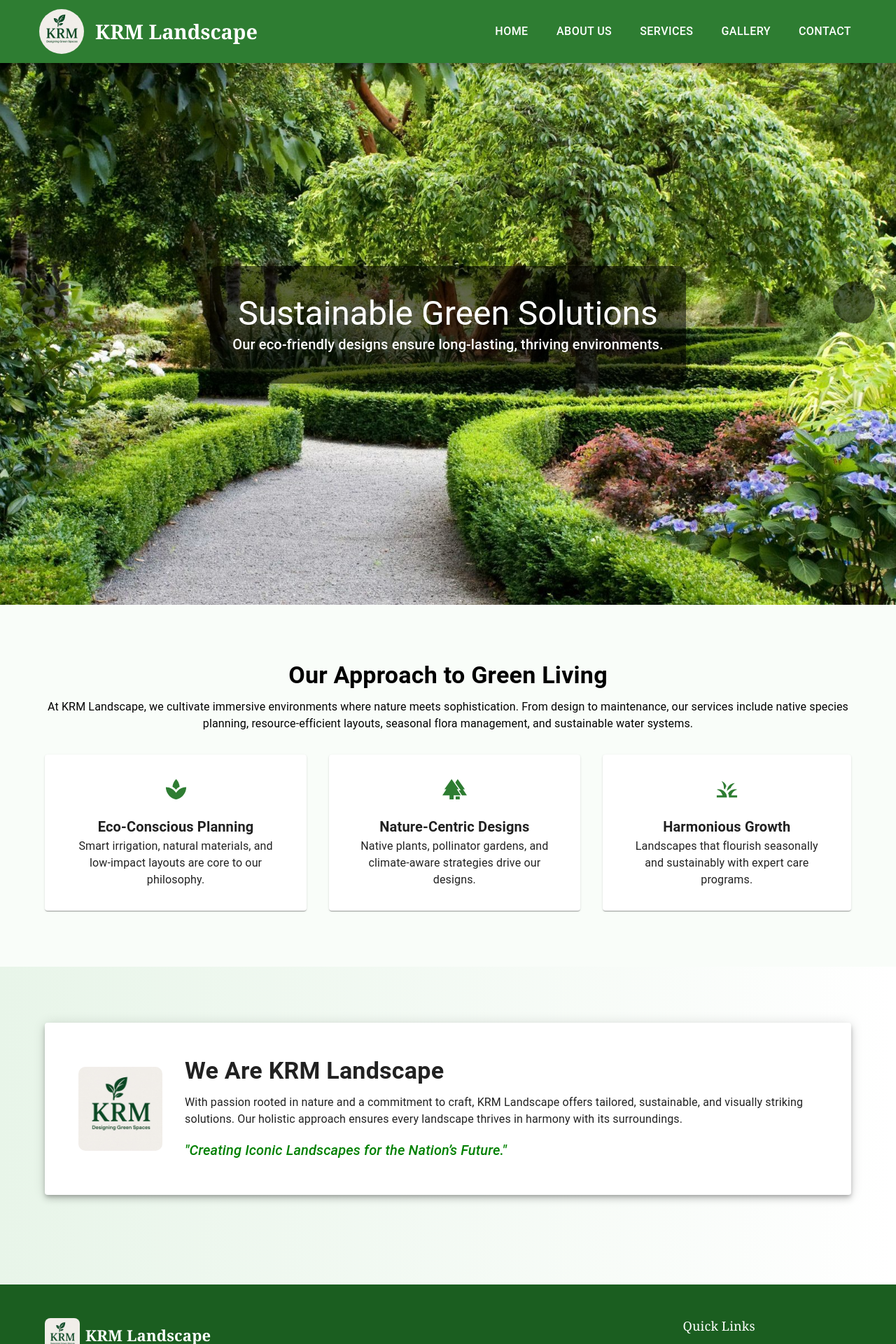
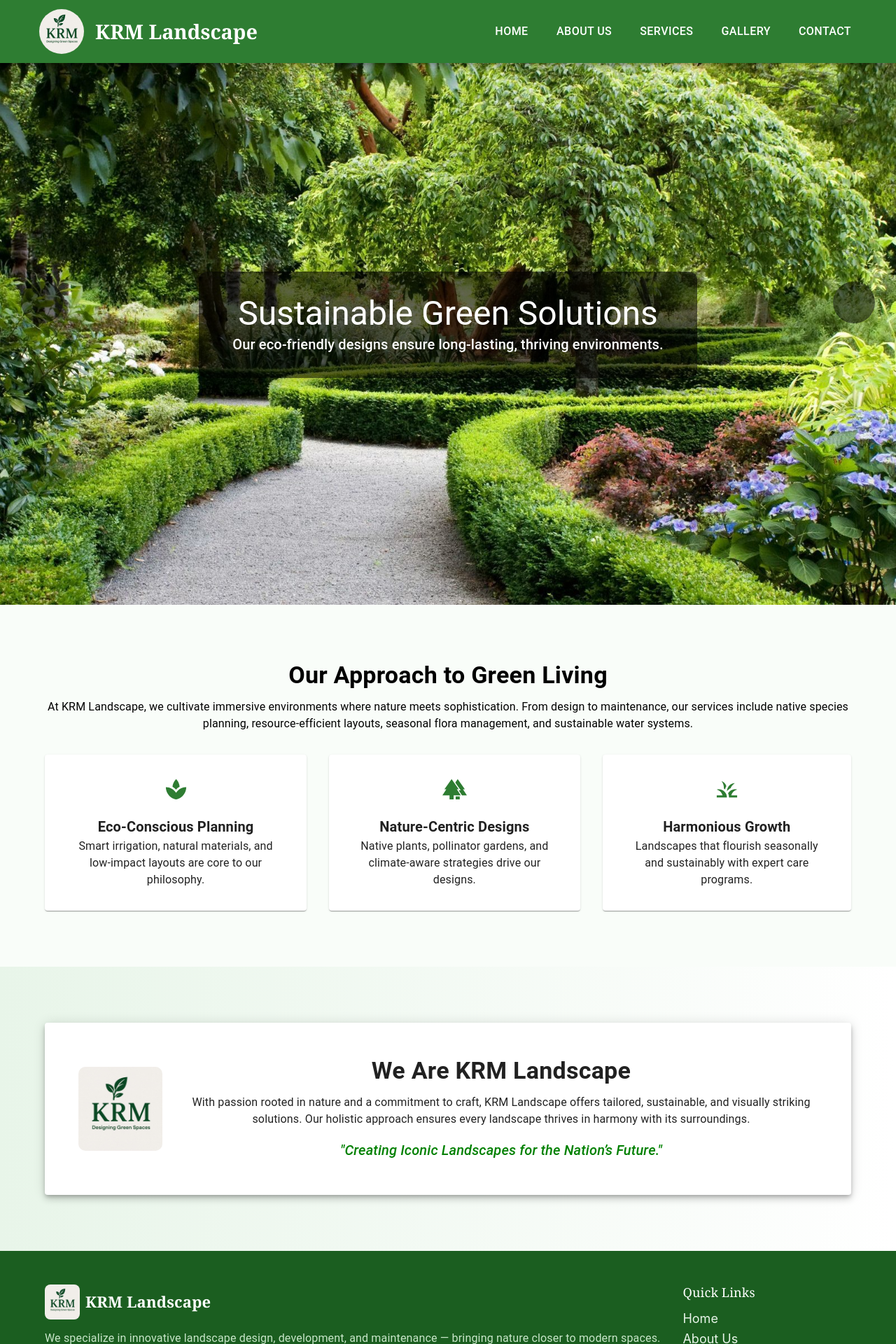
Before and after one commit to shardulkolte/KRM_Landscape, a React (Create React App) app in the folder Frontend/: page / in a window 1280 px wide. Shown: the top 1920 px of the page at 70% size. Built offline with nearby package versions, Linux system fonts and the light colour scheme; some icons are missing.

Commit message:
Home.css done

```diff
--- a/Frontend/src/styles/Home.css
+++ b/Frontend/src/styles/Home.css
@@ -1,37 +1,32 @@
-/* HERO SECTION */
 .hero-section {
-  position: relative;
-  width: 100%;
   height: 100vh;
   background-size: cover;
   background-position: center;
+  position: relative;
   display: flex;
   align-items: center;
   justify-content: center;
+  padding-top: 64px; /* Leaves space for navbar */
   color: white;
-  padding-top: 64px;
-  text-align: center;
-  flex-direction: column;
-  overflow: hidden;
 }
 
 .hero-text {
   background-color: rgba(0, 0, 0, 0.6);
-  padding: 2.5rem 2rem;
+  padding: 2rem 3rem;
   border-radius: 12px;
-  max-width: 850px;
-  box-shadow: 0 8px 24px rgba(0, 0, 0, 0.3);
-  transition: all 0.3s ease;
+  text-align: center;
+  max-width: 800px;
+  box-shadow: 0 8px 20px rgba(0, 0, 0, 0.2);
 }
 
-.hero-text:hover {
-  background-color: rgba(0, 0, 0, 0.7);
+.carousel .slide img {
+  height: 100vh;
+  object-fit: cover;
 }
 
-
-/* SECTION STYLING */
 .section {
   padding: 5rem 1rem;
+  text-align: center;
 }
 
 .soft-bg {
@@ -42,52 +37,41 @@
   background: linear-gradient(to right, #e8f5e9, #ffffff);
 }
 
-/* INFO CARDS */
 .info-card {
   padding: 2rem;
-  text-align: center;
-  border-radius: 16px;
+  margin: 1rem;
   background-color: #ffffff;
+  border-radius: 12px;
+  box-shadow: 0 6px 15px rgba(0, 0, 0, 0.05);
   transition: transform 0.3s ease, box-shadow 0.3s ease;
-  box-shadow: 0 4px 16px rgba(0, 0, 0, 0.05);
-}
-.info-card:hover {
-  transform: translateY(-6px);
-  box-shadow: 0 10px 25px rgba(0, 0, 0, 0.1);
 }
 
-/* INTRO BOX */
+.info-card:hover {
+  transform: translateY(-5px);
+  box-shadow: 0 10px 25px rgba(0, 0, 0, 0.15);
+}
+
 .krm-intro {
   padding: 3rem;
   border-radius: 20px;
   background-color: #ffffff;
-  box-shadow: 0 8px 25px rgba(0, 0, 0, 0.08);
-  margin-bottom: 3rem;
+  box-shadow: 0 8px 25px rgba(0, 0, 0, 0.05);
 }
 
-/* LOGO */
 .krm-logo {
   width: 120px;
   height: auto;
   border-radius: 10px;
+  margin-bottom: 1rem;
 }
 
-/* RESPONSIVE ADJUSTMENTS */
-@media screen and (max-width: 768px) {
+@media (max-width: 768px) {
   .hero-text {
     padding: 1.5rem;
     font-size: 0.95rem;
   }
 
-  .section {
-    padding: 3rem 1rem;
-  }
-
-  .info-card {
-    margin-bottom: 2rem;
-  }
-
-  .krm-intro {
-    padding: 2rem;
+  .carousel .slide img {
+    height: 70vh;
   }
 }
```
